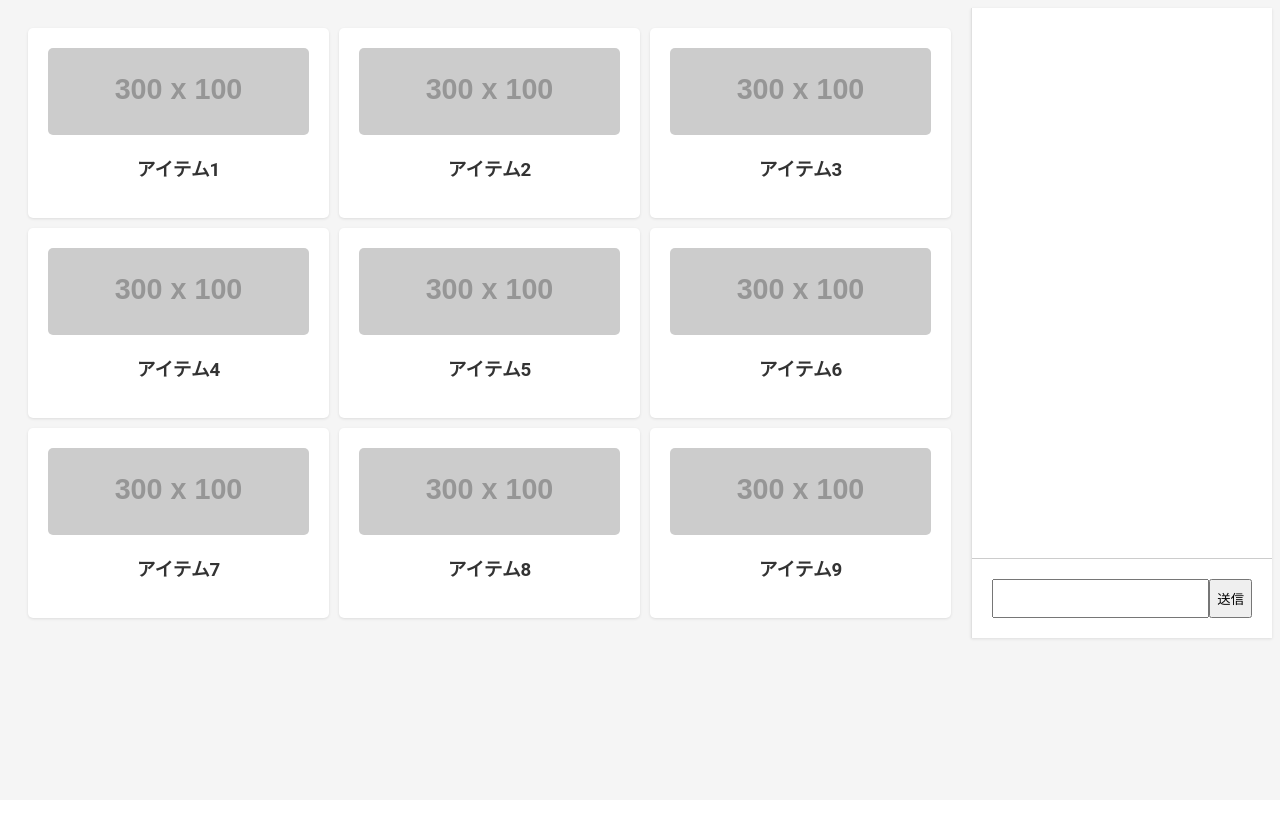
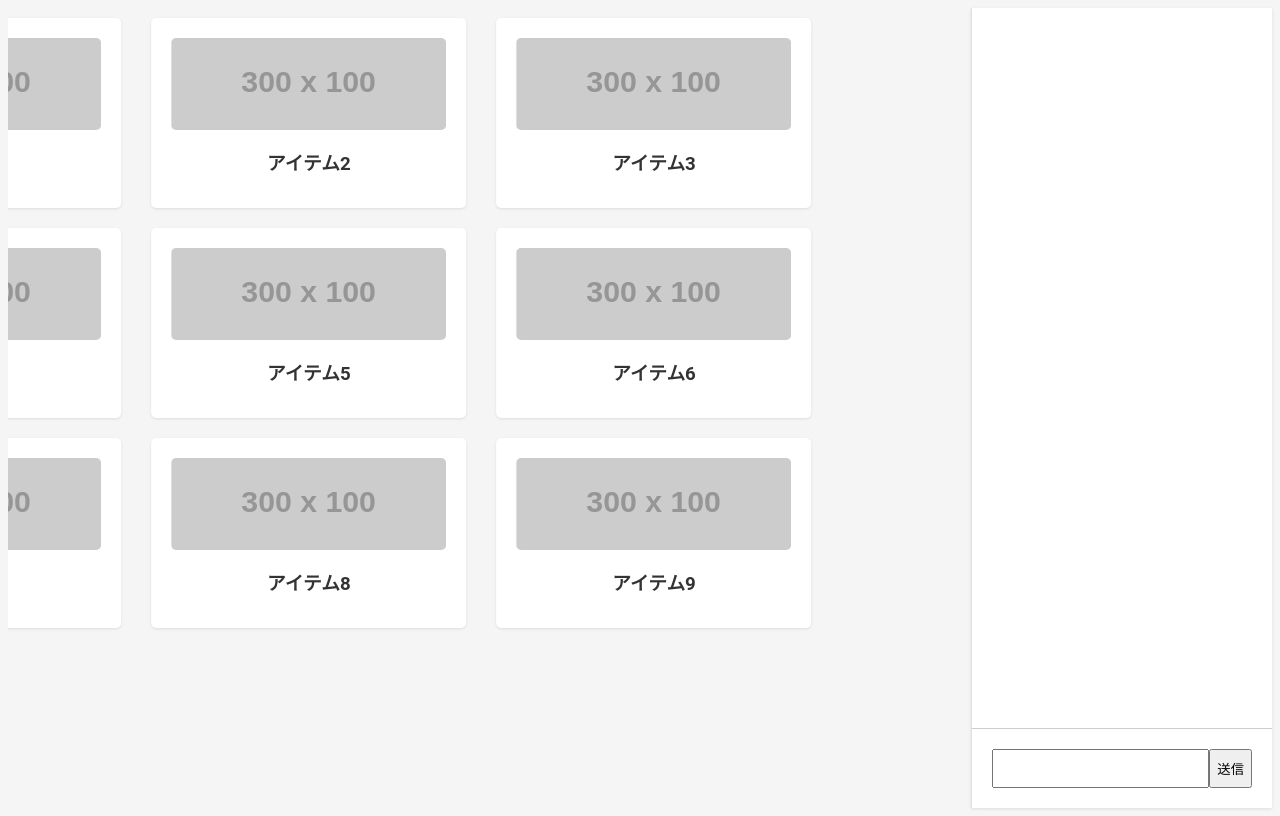
Before and after one commit to h-k-nyosu/ChatToFind, a FastAPI app: page / in a window 1280 px wide. Before the commit the page ends 641 px from the top, so only its background shows below. Run offline with FastAPI, Linux system fonts and the light colour scheme; grey boxes labelled with a size stand in for pictures from a placeholder-image service; some libraries are stand-ins or nearby versions.

Commit message:
wip: コマが動くように変んこう

```diff
--- a/app/main.py
+++ b/app/main.py
@@ -11,12 +11,19 @@ app.mount("/static", StaticFiles(directory="app/static"), name="static")
 
 templates = Jinja2Templates(directory="app/templates")
 
+items_per_row = 3
+rows = 3
+
 
 @app.get("/")
 async def index(request: Request):
     items = crud.get_items()
+    item_rows = [
+        items[i : i + items_per_row] for i in range(0, len(items), items_per_row)
+    ]
+
     return templates.TemplateResponse(
-        "index.html", {"request": request, "items": items}
+        "index.html", {"request": request, "item_rows": item_rows}
     )
 
 
--- a/app/static/css/main.css
+++ b/app/static/css/main.css
@@ -1,8 +1,9 @@
 body {
-    font-family: 'Roboto', sans-serif;
-    background-color: #F5F5F5;
+  font-family: "Roboto", sans-serif;
+  background-color: #f5f5f5;
   color: #333;
   display: flex; /* 追加 */
+  height: 100vh;
 }
 
 .main-content {
@@ -20,22 +21,39 @@ body {
 }
 
 .item-grid {
-    display: grid;
-    grid-template;
-    grid-template-columns: repeat(3, 1fr);
+  /* display: grid; */
+  grid-template-columns: repeat(3, 1fr); /* 追加 */
   gap: 10px;
-    padding: 20px;
+  overflow: hidden;
+}
+
+.item-row {
+  display: flex;
+  gap: 10px;
+  animation: scroll-items 30s linear infinite;
 }
 
 .item {
   display: flex;
   flex-direction: column;
   align-items: center;
-    background-color: #FFFFFF;
+  background-color: #ffffff;
   box-shadow: 0 1px 3px rgba(0, 0, 0, 0.1);
   border-radius: 5px;
   padding: 20px;
+  margin: 10px;
   height: 150px;
+  width: calc(100% / 3.5);
+  flex-shrink: 0;
+}
+
+@keyframes scroll-items {
+  0% {
+    transform: translateX(0);
+  }
+  100% {
+    transform: translateX(-100%);
+  }
 }
 
 .item img {
@@ -53,8 +71,8 @@ body {
 
 .sidebar {
   width: 300px;
-    background-color: #FFFFFF;
-    border-left: 1px solid #E0E0E0;
+  background-color: #ffffff;
+  border-left: 1px solid #e0e0e0;
   box-shadow: 0 1px 3px rgba(0, 0, 0, 0.1);
 }
 
--- a/app/templates/index.html
+++ b/app/templates/index.html
@@ -9,10 +9,14 @@
   <body>
     <div class="main-content">
       <div class="item-grid">
-        {% for item in items %}
-        <div class="item">
-          <img src="{{ item.image }}" alt="{{ item.name }}" />
-          <h3>{{ item.name }}</h3>
+        {% for row in item_rows %}
+        <div class="item-row">
+          {% for item in row %}
+          <div class="item">
+            <img src="{{ item.image }}" alt="{{ item.name }}" />
+            <h3>{{ item.name }}</h3>
+          </div>
+          {% endfor %}
         </div>
         {% endfor %}
       </div>
```
Lines whose indentation alone changed are shown as unchanged.
